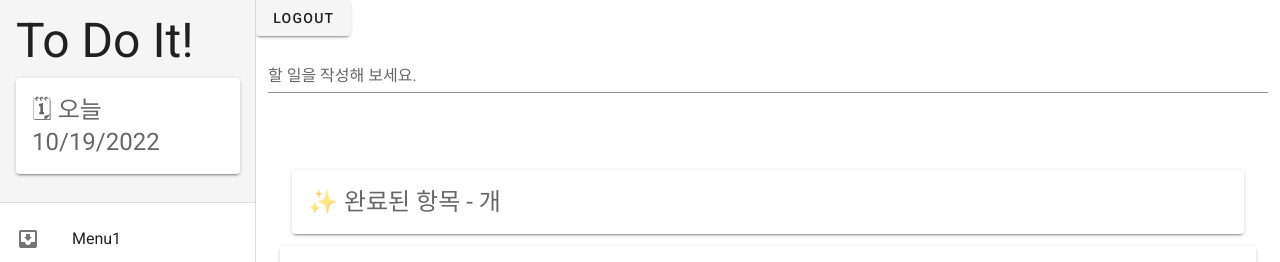
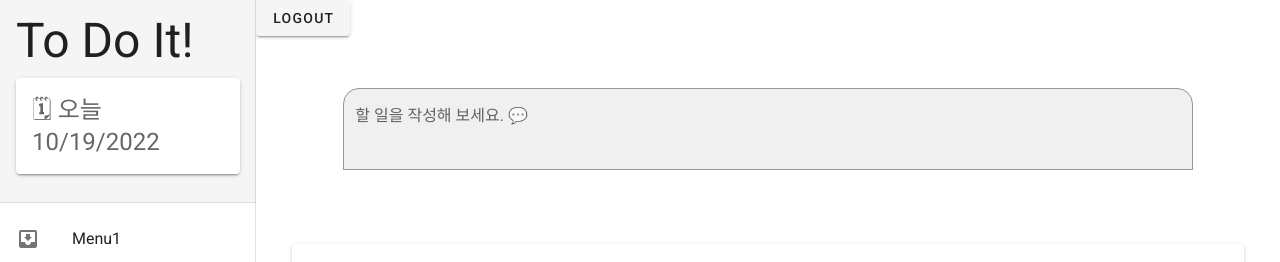
Before and after one commit to saanglee/my-first-vue2, a Vue app: page /todo in a window 1280 px wide. Shown: the top 262 px of the page. Built offline with nearby package versions, Linux system fonts and the light colour scheme; no server answers; the database is empty; sample sign-in values are in the browser's storage.

Commit message:
Polish: firebase로 저장하는 로직 Todo.vue로 이동

```diff
--- a/src/components/AddTodo.vue
+++ b/src/components/AddTodo.vue
@@ -1,40 +1,41 @@
 <template>
   <div>
-    <v-text-field
-      label="할 일을 작성해 보세요."
-      @keyup.enter="addTodo"
-      class="ma-3 text-h5"
-      v-model="todoText"
-    />
+    <v-row justify="center">
+      <v-col cols="10">
+        <v-textarea
+          label="할 일을 작성해 보세요. 💬 "
+          v-model="newTodo"
+          @keyup.enter="addTodoFromChild"
+          class="text-h5 mt-13"
+          auto-grow
+          outlined
+          rows="3"
+          shaped
+          filled
+        />
+      </v-col>
+    </v-row>
   </div>
 </template>
 
 <script>
-import { collection, addDoc } from "firebase/firestore";
-import db from "../main";
-
 export default {
   data() {
     return {
-      todoText: "",
-      checked: false,
+      newTodo: "",
     };
   },
   methods: {
-    // ✨ Add Todo to firbase
-    async addTodo() {
-      if (this.todoText.length > 1) {
-        console.log("this.todoTex : ", this.todoText);
-        await addDoc(collection(db, "todos"), {
-          todoText: this.todoText,
-          checked: false,
-        });
-        this.$store.todo.commit("ADD_TODO");
+    addTodoFromChild() {
+      if (this.newTodo !== "") {
+        this.$emit("addTodo", this.newTodo);
+      } else {
+        alert("1자 이상 입력해주세요.");
       }
-      alert("1자 이상 입력해주세요.");
+      this.clearInput();
     },
     clearInput() {
-      this.todoText = "";
+      this.newTodo = "";
     },
   },
 };
```
